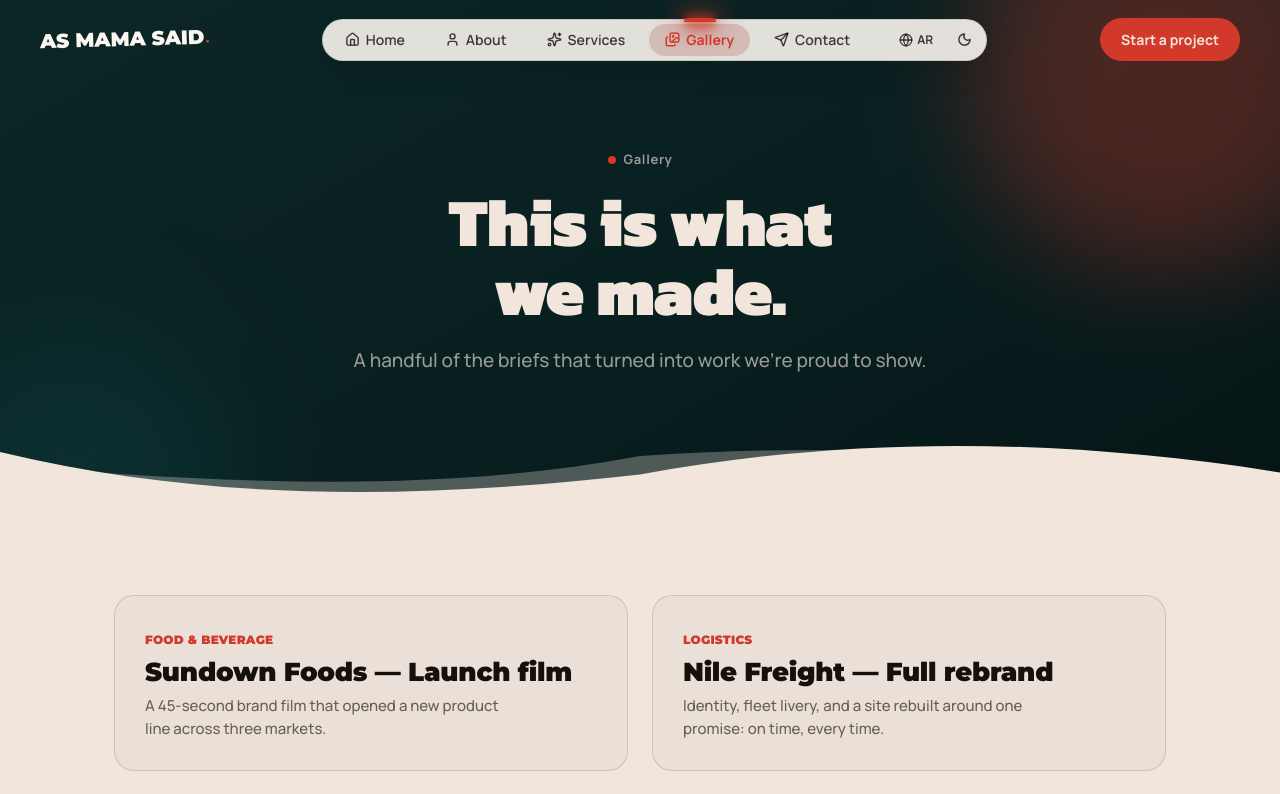
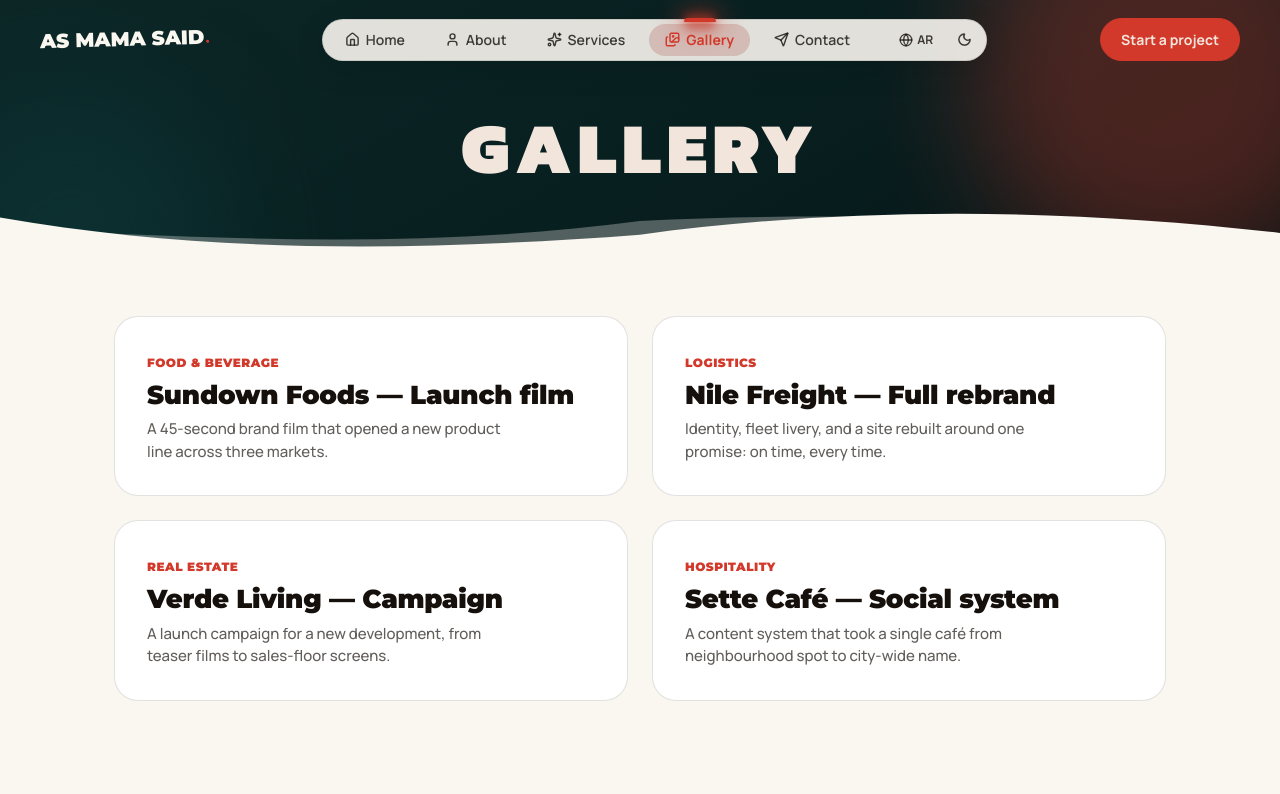
Before and after one commit to tetoooo801-a11y/as-mama-said-next, a Next.js app: page /results in a window 1280 px wide. Shown: the top 794 px of the page. Built offline with nearby package versions, Linux system fonts and the light colour scheme.

Commit message:
feat: apply compact hero with living wave to Services, Gallery, and Contact pages

```diff
--- a/app/contact/page.jsx
+++ b/app/contact/page.jsx
@@ -1,6 +1,7 @@
 "use client";
 
 import Navbar from "@/components/Navbar";
+import PageHero from "@/components/PageHero";
 import Contact from "@/components/Contact";
 import Footer from "@/components/Footer";
 import SmoothScroll from "@/components/SmoothScroll";
@@ -11,12 +12,17 @@ export default function ContactPage() {
 
   return (
     <div
-      className="relative w-full min-h-screen flex flex-col justify-between bg-[#FAF6F0] dark:bg-[#061516] text-[#15100C] dark:text-[#F2E6DC]"
+      className="relative w-full min-h-screen flex flex-col justify-between bg-[#FAF6F0] dark:bg-[#061516] text-[#15100C] dark:text-[#F2E6DC] transition-colors"
       style={{ overflowX: "clip" }}
     >
       <SmoothScroll />
       <Navbar />
-      <main className="flex-1 flex flex-col justify-center pt-16 sm:pt-20 lg:pt-24">
+      <main className="flex-1 flex flex-col">
+        <PageHero
+          compact={true}
+          title={isRTL ? "تواصل معنا" : "CONTACT"}
+          curveFill="var(--theme-bg, #FAF6F0)"
+        />
         <Contact isPage={true} />
       </main>
       <Footer />
--- a/app/globals.css
+++ b/app/globals.css
@@ -1411,10 +1411,11 @@ header.site-nav.scrolled {
   }
 }
 
-/* Results: Proj Grid */
+/* Gallery / Results: Proj Grid */
 .proj-grid-section {
-  background: var(--cream);
-  padding: 90px 0;
+  background: var(--theme-bg, #FAF6F0);
+  padding: 60px 0 100px;
+  transition: background-color 0.3s ease;
 }
 .proj-grid {
   display: grid;
@@ -1422,17 +1423,23 @@ header.site-nav.scrolled {
   gap: 24px;
 }
 .proj-card {
-  padding: 30px;
-  border-radius: 20px;
-  border: 1px solid var(--border-ink);
-  background: rgba(15, 61, 62, 0.03);
+  padding: 32px;
+  border-radius: 24px;
+  border: 1px solid var(--theme-border, rgba(21, 16, 12, 0.12));
+  background: var(--theme-card, #FFFFFF);
+  transition: transform 0.3s ease, box-shadow 0.3s ease, border-color 0.3s ease;
+}
+.proj-card:hover {
+  transform: translateY(-4px);
+  border-color: rgba(210, 57, 42, 0.4);
+  box-shadow: 0 12px 30px rgba(0, 0, 0, 0.06);
 }
 .proj-tag {
   font-family: var(--display);
   font-weight: 900;
   font-size: 12px;
   color: var(--red);
-  letter-spacing: 0.02em;
+  letter-spacing: 0.04em;
   text-transform: uppercase;
 }
 .proj-card h3 {
@@ -1440,13 +1447,13 @@ header.site-nav.scrolled {
   font-weight: 900;
   font-size: clamp(20px, 2.2vw, 26px);
   margin: 10px 0 10px;
-  color: var(--ink);
+  color: var(--theme-text, #15100C);
 }
 [dir="rtl"] .proj-card h3 {
   font-family: var(--arabic);
 }
 .proj-card p {
-  color: var(--text-quiet);
+  color: var(--theme-text-muted, rgba(21, 16, 12, 0.68));
   font-size: 15px;
   max-width: 40ch;
   line-height: 1.5;
--- a/app/results/page.jsx
+++ b/app/results/page.jsx
@@ -11,18 +11,20 @@ export default function ResultsPage() {
   const { t, isRTL } = useLanguage();
 
   return (
-    <>
+    <div
+      className="relative w-full min-h-screen flex flex-col justify-between bg-[#FAF6F0] dark:bg-[#061516] text-[#15100C] dark:text-[#F2E6DC] transition-colors"
+      style={{ overflowX: "clip" }}
+    >
       <SmoothScroll />
       <Navbar />
-      <main>
+      <main className="flex-1 flex flex-col">
         <PageHero
-          eyebrow={isRTL ? "المعرض" : "Gallery"}
-          title={t.results.headTitle}
-          subtitle={t.results.headDesc}
-          curveFill="#F2E6DC"
+          compact={true}
+          title={isRTL ? "المعرض" : "GALLERY"}
+          curveFill="var(--theme-bg, #FAF6F0)"
         />
 
-        <section className="proj-grid-section">
+        <section className="proj-grid-section flex-1">
           <div className="wrap proj-grid">
             {t.results.projects.map((proj, idx) => (
               <article className="proj-card" key={idx}>
@@ -37,6 +39,6 @@ export default function ResultsPage() {
         <SharedCta />
       </main>
       <Footer />
-    </>
+    </div>
   );
 }
--- a/app/services/page.jsx
+++ b/app/services/page.jsx
@@ -1,6 +1,7 @@
 "use client";
 
 import Navbar from "@/components/Navbar";
+import PageHero from "@/components/PageHero";
 import ServicesSection from "@/components/ServicesSection";
 import ProjectsSection from "@/components/ProjectsSection";
 import Collaborations from "@/components/Collaborations";
@@ -13,10 +14,15 @@ export default function ServicesPage() {
   const { isRTL } = useLanguage();
 
   return (
-    <div className="relative w-full bg-[#FAF6F0] dark:bg-[#061516] text-[#15100C] dark:text-[#F2E6DC]" style={{ overflowX: "clip" }}>
+    <div className="relative w-full bg-[#FAF6F0] dark:bg-[#061516] text-[#15100C] dark:text-[#F2E6DC] transition-colors" style={{ overflowX: "clip" }}>
       <SmoothScroll />
       <Navbar />
-      <main className="pt-16 sm:pt-20">
+      <main>
+        <PageHero
+          compact={true}
+          title={isRTL ? "خدماتنا" : "SERVICES"}
+          curveFill="var(--theme-bg, #FAF6F0)"
+        />
         <ServicesSection />
         <ProjectsSection />
         <Collaborations />
--- a/components/Contact.jsx
+++ b/components/Contact.jsx
@@ -48,7 +48,7 @@ export default function Contact({ isPage = false }) {
     <section
       id="contact"
       className={`relative z-10 w-full bg-[#FAF6F0] dark:bg-[#061516] text-[#15100C] dark:text-[#F2E6DC] transition-colors ${
-        isPage ? "py-10 sm:py-16 md:py-20" : "py-20 sm:py-28 md:py-32"
+        isPage ? "pt-6 sm:pt-10 md:pt-14 pb-14 sm:pb-20" : "py-20 sm:py-28 md:py-32"
       } px-5 sm:px-8 md:px-12`}
     >
       <div className="max-w-7xl mx-auto">
--- a/components/Navbar.jsx
+++ b/components/Navbar.jsx
@@ -45,7 +45,12 @@ export default function Navbar() {
     }
   };
 
-  const hasDarkHero = pathname === "/about" || pathname === "/results" || pathname === "/gallery";
+  const hasDarkHero =
+    pathname === "/about" ||
+    pathname === "/services" ||
+    pathname === "/results" ||
+    pathname === "/gallery" ||
+    pathname === "/contact";
   const [isScrolledPastHero, setIsScrolledPastHero] = useState(false);
 
   useEffect(() => {
```
